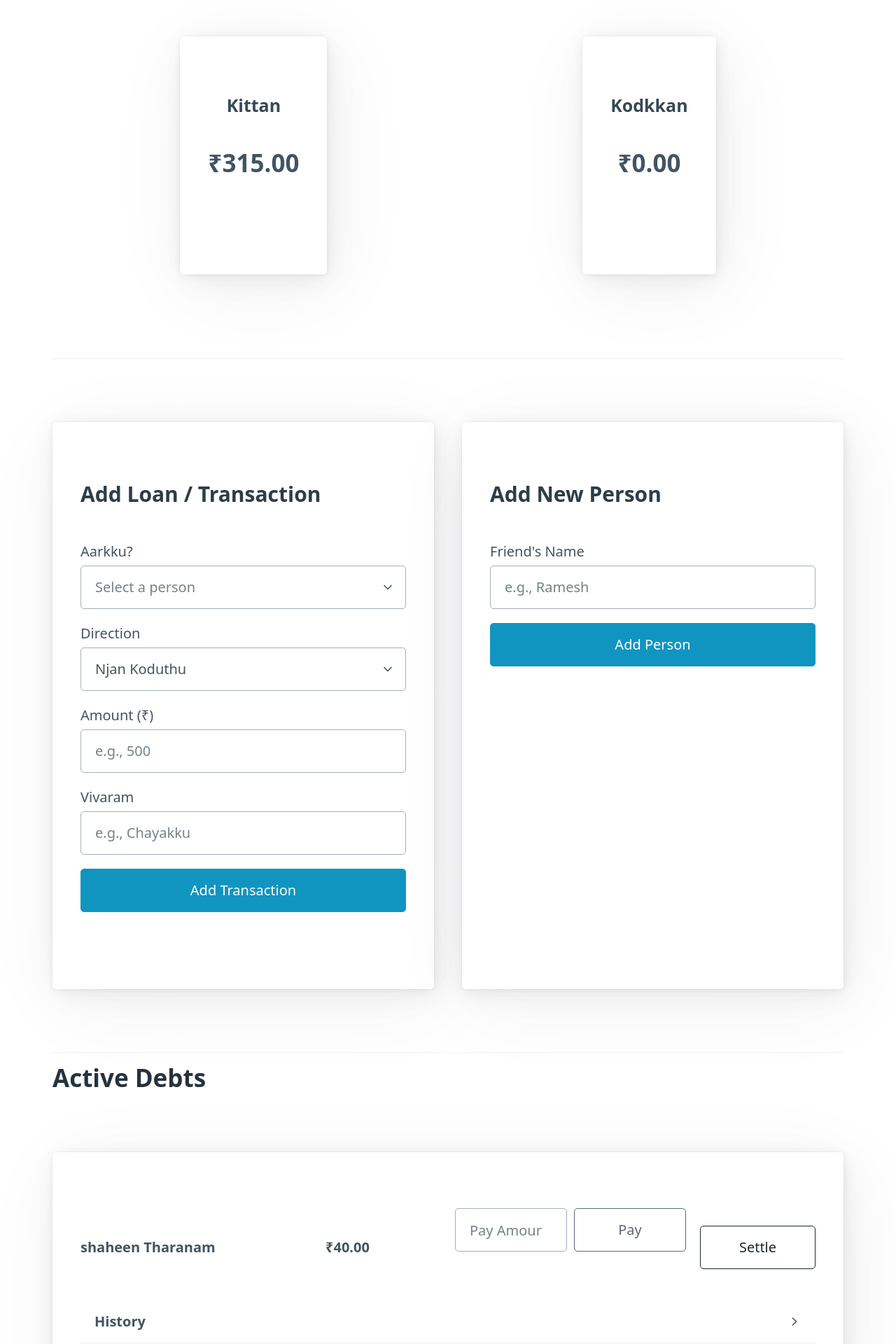
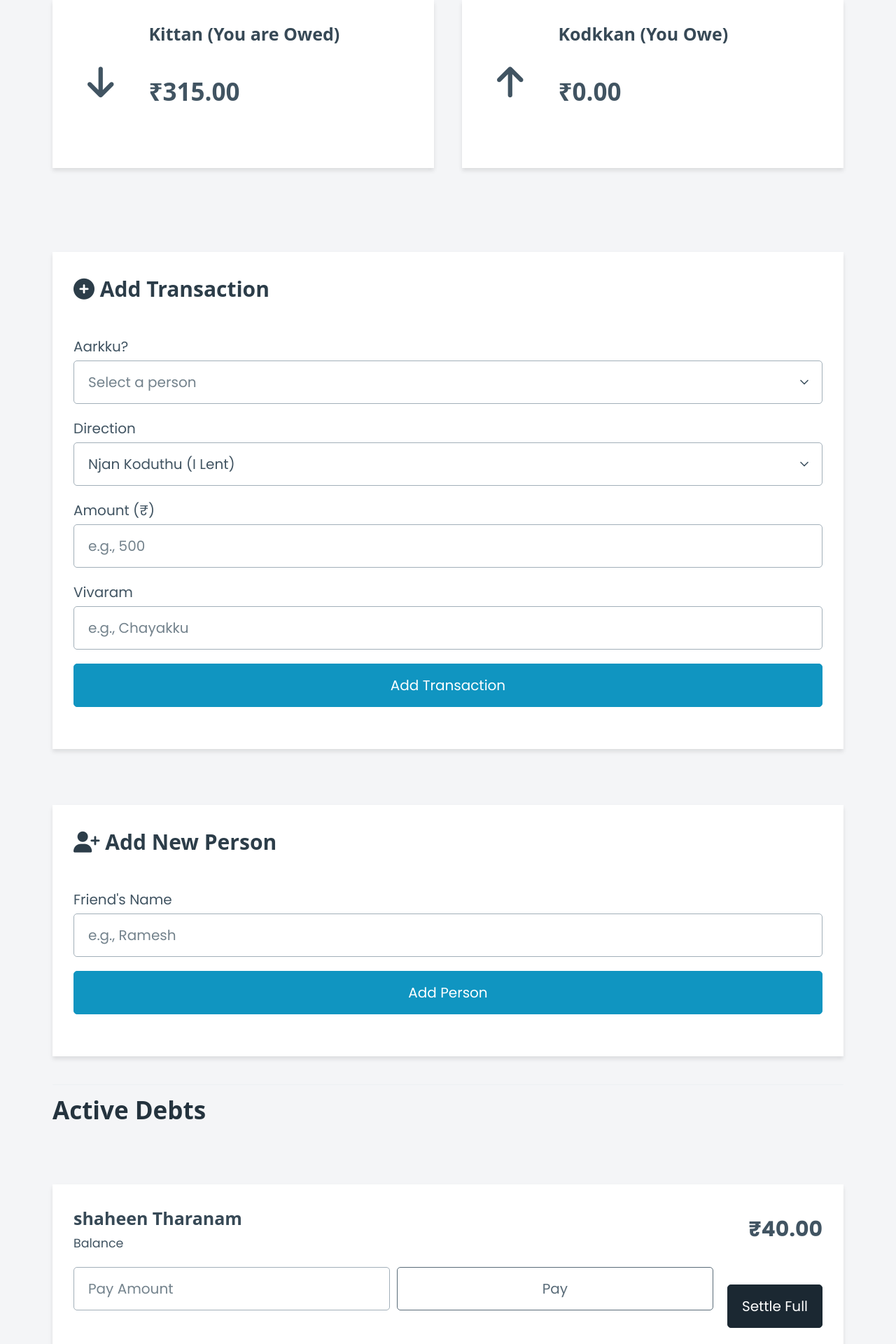
Before and after one commit to afsal1122/Money_Tracker, a Flask app: page / in a window 1280 px wide. Shown: the part 280-2200 px from the top of the page at 70% size. Run offline with Flask 3, Linux system fonts and the light colour scheme; the first user in the database is signed in; data comes from the database, SQL or seed files in the repository.

Commit message:
Interface changed

```diff
--- a/templates/base.html
+++ b/templates/base.html
@@ -1,14 +1,134 @@
 <!DOCTYPE html>
-<html lang="en">
+<html lang="en" data-theme="light">
 <head>
     <meta charset="UTF-8">
     <meta name="viewport" content="width=device-width, initial-scale=1.0">
-    <!-- The title will be set by the page that extends this template -->
-    <title>{% block title %}{% endblock %} - IOU Tracker</title>
+    <title>{% block title %}{% endblock %} - Panam kittal App</title>
+
+    <!-- Pico.css - Our base framework -->
     <link rel="stylesheet" href="https://cdn.jsdelivr.net/npm/@picocss/pico@1/css/pico.min.css">
+
+    <!-- Font Awesome for Icons -->
+    <link rel="stylesheet" href="https://cdnjs.cloudflare.com/ajax/libs/font-awesome/6.4.0/css/all.min.css">
+
+    <!-- Google Fonts: Poppins -->
+    <link rel="preconnect" href="https://fonts.googleapis.com">
+    <link rel="preconnect" href="https://fonts.gstatic.com" crossorigin>
+    <link href="https://fonts.googleapis.com/css2?family=Poppins:wght@400;600;700&display=swap" rel="stylesheet">
+
+    <!-- Our Custom Styles -->
     <style>
-        body { padding-top: 5rem; }
-        nav { padding: 0 1rem; }
+        /* --- General & Typography --- */
+        :root {
+            --card-bg-color: #ffffff;
+            --card-shadow: 0 4px 6px rgba(0, 0, 0, 0.1);
+            --body-bg-color: #f4f5f7;
+        }
+
+        body {
+            font-family: 'Poppins', sans-serif;
+            background-color: var(--body-bg-color);
+            padding-top: 6rem; /* Space for the fixed nav */
+        }
+
+        /* --- Navigation Bar --- */
+        nav {
+            position: fixed;
+            top: 0;
+            left: 0;
+            right: 0;
+            z-index: 1000;
+            backdrop-filter: blur(10px);
+            background-color: rgba(255, 255, 255, 0.8);
+            box-shadow: var(--card-shadow);
+            padding: 0 1rem;
+        }
+
+        /* --- Reusable Card Style --- */
+        .card {
+            background-color: var(--card-bg-color);
+            border-radius: var(--pico-border-radius);
+            box-shadow: var(--card-shadow);
+            padding: 1.5rem;
+            margin-bottom: 2rem;
+        }
+
+        /* --- Summary Section --- */
+        .summary-grid {
+            display: grid;
+            grid-template-columns: 1fr 1fr;
+            gap: 2rem;
+        }
+        .summary-card-content {
+            display: flex;
+            align-items: center;
+            gap: 1.5rem;
+        }
+        .summary-card-content .icon {
+            font-size: 2.5rem;
+            padding: 1rem;
+            border-radius: 50%;
+            background: var(--pico-muted-background-color);
+        }
+        .lent { color: var(--pico-color-green-500); }
+        .borrowed { color: var(--pico-color-red-500); }
+
+        /* --- Debt Item Styling --- */
+        .debt-item {
+            transition: transform 0.2s ease-in-out, box-shadow 0.2s ease-in-out;
+        }
+        .debt-item:hover {
+            transform: translateY(-5px);
+            box-shadow: 0 8px 12px rgba(0, 0, 0, 0.15);
+        }
+        .debt-item-main {
+            display: flex;
+            justify-content: space-between;
+            align-items: center;
+            flex-wrap: wrap; /* Allows wrapping on small screens */
+            gap: 1rem;
+        }
+        .debt-info h4, .debt-info small {
+            margin: 0;
+        }
+        .debt-balance {
+            font-size: 1.5rem;
+            font-weight: 600;
+            white-space: nowrap;
+        }
+        .debt-actions {
+            display: flex;
+            gap: 1rem;
+            margin-top: 1rem;
+            align-items: center;
+            flex-wrap: wrap;
+        }
+        .payment-form { display: flex; gap: 0.5rem; flex-grow: 1; }
+        .payment-form input { margin-bottom: 0; }
+
+        /* --- History Details Styling --- */
+        details {
+            background-color: var(--body-bg-color);
+            margin-top: 1.5rem;
+        }
+        details summary {
+            font-weight: 600;
+        }
+        .transaction-list li {
+            display: flex;
+            justify-content: space-between;
+            align-items: center;
+        }
+        .transaction-amount {
+            font-weight: 600;
+        }
+
+        /* Responsive adjustments */
+        @media (max-width: 768px) {
+            .summary-grid, .forms-grid { grid-template-columns: 1fr; }
+            .debt-item-main { flex-direction: column; align-items: flex-start; }
+            .debt-balance { margin-top: 0.5rem; }
+        }
     </style>
 </head>
 <body>
@@ -28,16 +148,14 @@
     </nav>
 
     <main class="container">
-        <!-- Flash messages display here -->
-        {% with messages = get_flashed_messages() %}
+        {% with messages = get_flashed_messages(with_categories=true) %}
         {% if messages %}
-            {% for message in messages %}
-            <article><p>{{ message }}</p></article>
+            {% for category, message in messages %}
+            <article class="card"><p>{{ message }}</p></article>
             {% endfor %}
         {% endif %}
         {% endwith %}
 
-        <!-- The content of other pages will be injected here -->
         {% block content %}{% endblock %}
     </main>
 </body>
--- a/templates/index.html
+++ b/templates/index.html
@@ -3,38 +3,34 @@
 {% block title %}Dashboard{% endblock %}
 
 {% block content %}
-    <!-- All the original content of your index.html goes here, -->
-    <!-- starting from the "summary" div. -->
-    <style>
-        .summary { display: flex; justify-content: space-around; margin-bottom: 2rem; }
-        .summary article { text-align: center; }
-        .lent { color: var(--pico-color-green-500); }
-        .borrowed { color: var(--pico-color-red-500); }
-        .forms-grid { display: grid; grid-template-columns: 1fr 1fr; gap: 2rem; }
-        .debt-item { display: grid; grid-template-columns: 2fr 1fr 2fr 1fr; align-items: center; gap: 1rem; }
-        .payment-form { display: flex; gap: 0.5rem; }
-        .payment-form input { margin-bottom: 0; }
-        details { background-color: var(--pico-card-background-color); border-radius: var(--pico-card-border-radius); padding: 1rem; margin-top: 1rem; }
-        details summary { cursor: pointer; font-weight: bold; }
-        .transaction-list { list-style-type: none; padding-left: 0; }
-        .transaction-list li { display: flex; justify-content: space-between; padding: 0.5rem 0; border-bottom: 1px solid var(--pico-muted-border-color); }
-        .transaction-list li:last-child { border-bottom: none; }
-        .trans-date { color: var(--pico-muted-color); font-size: 0.9em; }
-        @media (max-width: 992px) {
-            .forms-grid { grid-template-columns: 1fr; }
-            .debt-item { grid-template-columns: 1fr; text-align: center; }
-        }
-    </style>
+    <!-- Summary Section -->
+    <div class="summary-grid">
+        <article class="card">
+            <div class="summary-card-content">
+                <div class="icon lent"><i class="fa-solid fa-arrow-down"></i></div>
+                <div>
+                    <h4>Kittan (You are Owed)</h4>
+                    <h2 class="lent">₹{{ "%.2f"|format(total_owed) }}</h2>
+                </div>
+            </div>
+        </article>
+        <article class="card">
+            <div class="summary-card-content">
+                <div class="icon borrowed"><i class="fa-solid fa-arrow-up"></i></div>
+                <div>
+                    <h4>Kodkkan (You Owe)</h4>
+                    <h2 class="borrowed">₹{{ "%.2f"|format(total_owe) }}</h2>
+                </div>
+            </div>
+        </article>
+    </div>
 
-    <div class="summary">
-        <article><h4>Kittan</h4><h2 class="lent">₹{{ "%.2f"|format(total_owed) }}</h2></article>
-        <article><h4>Kodkkan</h4><h2 class="borrowed">₹{{ "%.2f"|format(total_owe) }}</h2></article>
-    </div>
-    <hr>
+    <!-- Forms Section -->
     <div class="forms-grid">
-        <article>
-            <h3>Add Loan / Transaction</h3>
+        <article class="card">
+            <h3><i class="fa-solid fa-plus-circle"></i> Add Transaction</h3>
             <form action="{{ url_for('add_transaction') }}" method="POST">
+                <!-- Form fields are the same -->
                 <label for="person_id">Aarkku?</label>
                 <select id="person_id" name="person_id" required>
                     <option value="" disabled selected>Select a person</option>
@@ -42,8 +38,8 @@
                 </select>
                 <label for="direction">Direction</label>
                 <select id="direction" name="direction" required>
-                    <option value="lent">Njan Koduthu</option>
-                    <option value="borrowed">Njan Vaangi</option>
+                    <option value="lent">Njan Koduthu (I Lent)</option>
+                    <option value="borrowed">Njan Vaangi (I Borrowed)</option>
                 </select>
                 <label for="amount">Amount (₹)</label>
                 <input type="number" id="amount" name="amount" step="0.01" placeholder="e.g., 500" required>
@@ -52,8 +48,8 @@
                 <button type="submit">Add Transaction</button>
             </form>
         </article>
-        <article>
-            <h3>Add New Person</h3>
+        <article class="card">
+            <h3><i class="fa-solid fa-user-plus"></i> Add New Person</h3>
             <form action="{{ url_for('add_person') }}" method="POST">
                 <label for="person_name">Friend's Name</label>
                 <input type="text" id="person_name" name="person_name" placeholder="e.g., Ramesh" required>
@@ -61,36 +57,55 @@
             </form>
         </article>
     </div>
+
     <hr>
+
     <h2>Active Debts</h2>
     {% if debts %}
         {% for debt in debts %}
-        <article>
-            <div class="debt-item">
-                <div>
-                    {% if debt.direction == 'lent' %}<strong class="lent">{{ debt.person.name }} Tharanam</strong>
-                    {% else %}<strong class="borrowed">Njan Kodukkanam {{ debt.person.name }}</strong>{% endif %}
+        <article class="card debt-item">
+            <div class="debt-item-main">
+                <div class="debt-info">
+                    <h4>
+                        {% if debt.direction == 'lent' %}
+                            <span class="lent">{{ debt.person.name }} Tharanam</span>
+                        {% else %}
+                            <span class="borrowed">Njan Kodukkanam {{ debt.person.name }}</span>
+                        {% endif %}
+                    </h4>
+                    <small>Balance</small>
                 </div>
-                <strong>₹{{ "%.2f"|format(debt.balance) }}</strong>
+                <div class="debt-balance">
+                    <strong>₹{{ "%.2f"|format(debt.balance) }}</strong>
+                </div>
+            </div>
+            <div class="debt-actions">
                 <form action="{{ url_for('make_payment', debt_id=debt.id) }}" method="POST" class="payment-form">
                     <input type="number" name="payment_amount" step="0.01" max="{{ debt.balance }}" placeholder="Pay Amount" required>
                     <button type="submit" class="secondary outline">Pay</button>
                 </form>
-                <a href="{{ url_for('settle_debt', debt_id=debt.id) }}" role="button" class="contrast outline">Settle</a>
+                <a href="{{ url_for('settle_debt', debt_id=debt.id) }}" role="button" class="contrast">Settle Full</a>
             </div>
+
             <details>
                 <summary>History</summary>
                 <ul class="transaction-list">
                     {% for t in debt.transactions|sort(attribute='date', reverse=True) %}
                     <li>
                         <div>
-                            <strong class="{{ 'lent' if t.type == 'payment' else 'borrowed' }}">
-                                {{ 'Payment' if t.type == 'payment' else 'Loan' }}:
-                            </strong>
+                            <span>
+                                {% if t.type == 'payment' %}
+                                    <i class="fa-solid fa-hand-holding-dollar lent"></i> Payment Made
+                                {% else %}
+                                    <i class="fa-solid fa-money-bill-transfer borrowed"></i> Loan
+                                {% endif %}
+                            </span>:
                             {{ t.description }}
-                            <br><span class="trans-date">{{ t.date.strftime('%d-%b-%Y') }}</span>
+                            <br><small class="trans-date">{{ t.date.strftime('%d-%b-%Y') }}</small>
                         </div>
-                        <strong>{{ '-' if t.type == 'payment' else '+' }}₹{{ "%.2f"|format(t.amount) }}</strong>
+                        <strong class="transaction-amount {{ 'lent' if t.type == 'payment' else 'borrowed' }}">
+                            {{ '-' if t.type == 'payment' else '+' }}₹{{ "%.2f"|format(t.amount) }}
+                        </strong>
                     </li>
                     {% endfor %}
                 </ul>
@@ -98,6 +113,6 @@
         </article>
         {% endfor %}
     {% else %}
-        <article><p>No active debts. All settled up!</p></article>
+        <article class="card"><p>No active debts. All settled up!</p></article>
     {% endif %}
 {% endblock %}
```
